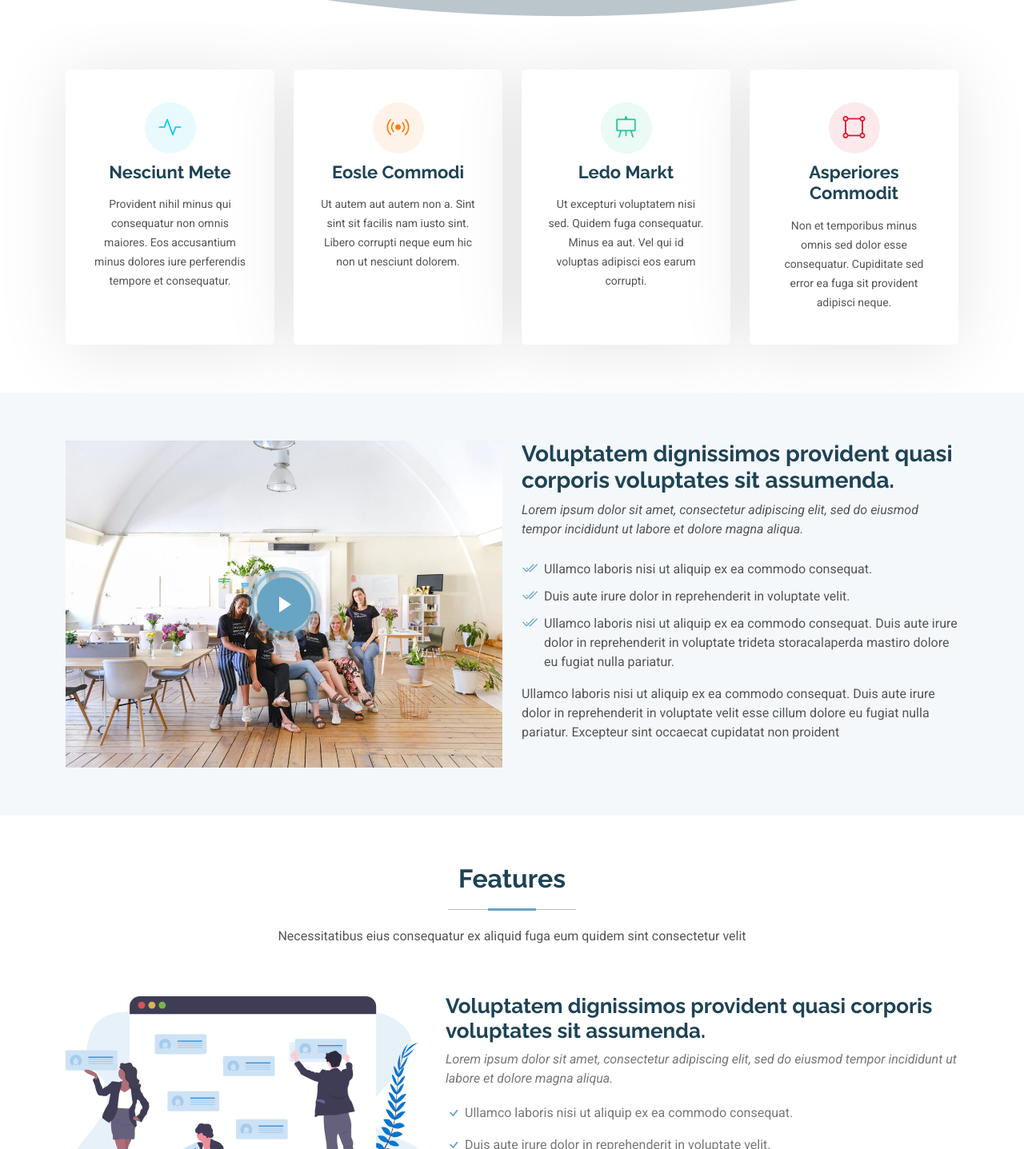
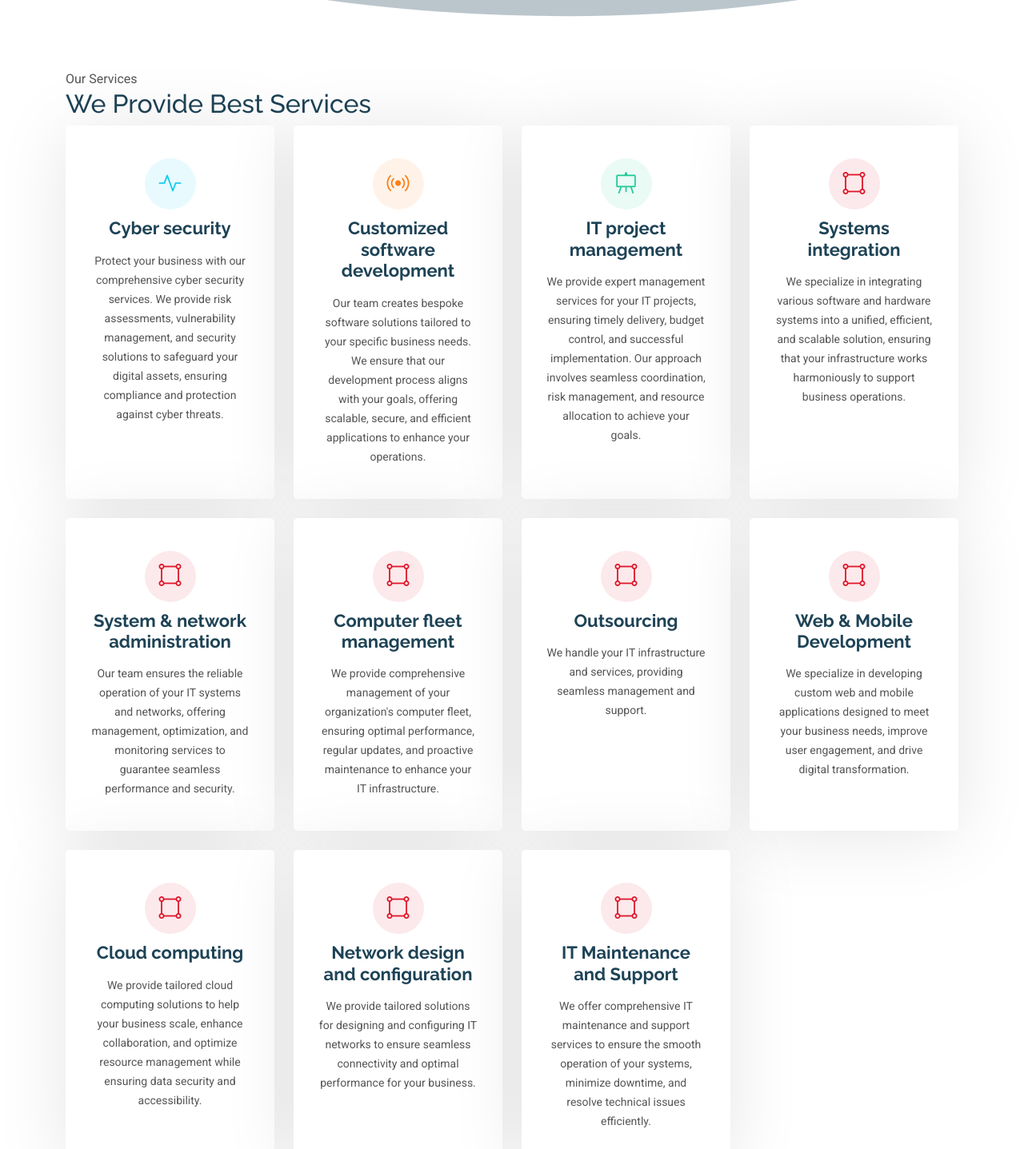
Before and after one commit to francisyao8/tornixtech-web, an Angular app: page /main/home in a window 1280 px wide. Shown: the part 613-2050 px from the top of the page at 80% size. Built offline with nearby package versions, Linux system fonts and the light colour scheme.

Commit message:
home/service/page

```diff
--- a/src/app/main/home/home.component.html
+++ b/src/app/main/home/home.component.html
@@ -11,8 +11,10 @@
               <div class="carousel-container">
                 <h2>Welcome to Tornictech</h2>
                 <p>
-                  Turns your ideas into reality
+                  Turns your ideas into reality <br>
+                  Innovate solution for Modern Needs
                 </p>
+
                 <!-- <a href="#about" class="btn-get-started">Read More</a> -->
               </div>
             </div><!-- End Carousel Item -->
@@ -38,6 +40,14 @@
       <section id="featured-services" class="featured-services section">
         <div class="container">
 
+          <div class="section-head center wt-small-separator-outer">
+            <div class="wt-small-separator site-text-primary">
+              <div class="sep-leaf-left"></div>
+              <div>Our Services</div>
+            </div>
+            <h2 class="wt-title">We Provide Best Services</h2>
+          </div>
+
           <div class="row gy-4">
 
             <div class="col-lg-3 col-md-6" data-aos="fade-up" data-aos-delay="100">
@@ -46,9 +56,12 @@
                   <i class="bi bi-activity"></i>
                 </div>
                 <a href="service-details.html" class="stretched-link">
-                  <h3>Nesciunt Mete</h3>
+                  <h3>Cyber security</h3>
                 </a>
-                <p>Provident nihil minus qui consequatur non omnis maiores. Eos accusantium minus dolores iure perferendis tempore et consequatur.</p>
+                <p>
+                  Protect your business with our comprehensive cyber security services. We provide risk assessments,
+                  vulnerability management, and security solutions to safeguard your digital assets, ensuring compliance and protection against cyber threats.
+                </p>
               </div>
             </div><!-- End Service Item -->
 
@@ -58,9 +71,13 @@
                   <i class="bi bi-broadcast"></i>
                 </div>
                 <a href="service-details.html" class="stretched-link">
-                  <h3>Eosle Commodi</h3>
+                  <h3>Customized software development</h3>
                 </a>
-                <p>Ut autem aut autem non a. Sint sint sit facilis nam iusto sint. Libero corrupti neque eum hic non ut nesciunt dolorem.</p>
+                <p>
+                  Our team creates bespoke software solutions tailored to your specific business needs. We ensure that our
+                  development process aligns with your goals, offering scalable, secure, and efficient applications to enhance
+                  your operations.
+                </p>
               </div>
             </div><!-- End Service Item -->
 
@@ -70,13 +87,138 @@
                   <i class="bi bi-easel"></i>
                 </div>
                 <a href="service-details.html" class="stretched-link">
-                  <h3>Ledo Markt</h3>
+                  <h3>IT project management</h3>
                 </a>
-                <p>Ut excepturi voluptatem nisi sed. Quidem fuga consequatur. Minus ea aut. Vel qui id voluptas adipisci eos earum corrupti.</p>
+                <p>
+                  We provide expert management services for your IT projects, ensuring timely delivery, budget control, and successful implementation.
+                  Our approach involves seamless coordination, risk management, and resource allocation to achieve your goals.
+                </p>
               </div>
             </div><!-- End Service Item -->
 
             <div class="col-lg-3 col-md-6" data-aos="fade-up" data-aos-delay="400">
+              <div class="service-item item-red position-relative">
+                <div class="icon">
+                  <i class="bi bi-bounding-box-circles"></i>
+                </div>
+                <a href="service-details.html" class="stretched-link">
+                  <h3>Systems integration</h3>
+                </a>
+                <p>
+                  We specialize in integrating various software and hardware systems into a unified, efficient, and scalable solution, ensuring that your infrastructure works harmoniously to support business operations.
+                </p>
+                <a href="service-details.html" class="stretched-link"></a>
+              </div>
+            </div><!-- End Service Item -->
+
+            <div class="col-lg-3 col-md-6" data-aos="fade-up" data-aos-delay="400">
+              <div class="service-item item-red position-relative">
+                <div class="icon">
+                  <i class="bi bi-bounding-box-circles"></i>
+                </div>
+                <a href="service-details.html" class="stretched-link">
+                  <h3>System & network administration</h3>
+                </a>
+                <p>
+                  Our team ensures the reliable operation of your IT systems and networks, offering management, optimization,
+                  and monitoring services to guarantee seamless performance and security.
+                </p>
+                <a href="service-details.html" class="stretched-link"></a>
+              </div>
+            </div><!-- End Service Item -->
+
+            <div class="col-lg-3 col-md-6" data-aos="fade-up" data-aos-delay="400">
+              <div class="service-item item-red position-relative">
+                <div class="icon">
+                  <i class="bi bi-bounding-box-circles"></i>
+                </div>
+                <a href="service-details.html" class="stretched-link">
+                  <h3>Computer fleet management</h3>
+                </a>
+                <p>
+                  We provide comprehensive management of your organization's computer fleet, ensuring optimal performance, regular updates, and proactive maintenance to enhance your IT infrastructure.
+                </p>
+                <a href="service-details.html" class="stretched-link"></a>
+              </div>
+            </div><!-- End Service Item -->
+
+            <div class="col-lg-3 col-md-6" data-aos="fade-up" data-aos-delay="400">
+              <div class="service-item item-red position-relative">
+                <div class="icon">
+                  <i class="bi bi-bounding-box-circles"></i>
+                </div>
+                <a href="service-details.html" class="stretched-link">
+                  <h3>Outsourcing</h3>
+                </a>
+                <p>
+                  We handle your IT infrastructure and services, providing seamless management and support.
+                </p>
+                <a href="service-details.html" class="stretched-link"></a>
+              </div>
+            </div><!-- End Service Item -->
+
+            <div class="col-lg-3 col-md-6" data-aos="fade-up" data-aos-delay="400">
+              <div class="service-item item-red position-relative">
+                <div class="icon">
+                  <i class="bi bi-bounding-box-circles"></i>
+                </div>
+                <a href="service-details.html" class="stretched-link">
+                  <h3>Web & Mobile Development</h3>
+                </a>
+                <p>
+                  We specialize in developing custom web and mobile applications designed to meet your business needs, improve user engagement, and drive digital transformation.
+                </p>
+                <a href="service-details.html" class="stretched-link"></a>
+              </div>
+            </div><!-- End Service Item -->
+
+            <div class="col-lg-3 col-md-6" data-aos="fade-up" data-aos-delay="400">
+              <div class="service-item item-red position-relative">
+                <div class="icon">
+                  <i class="bi bi-bounding-box-circles"></i>
+                </div>
+                <a href="service-details.html" class="stretched-link">
+                  <h3>Cloud computing</h3>
+                </a>
+                <p>
+                  We provide tailored cloud computing solutions to help your business scale, enhance collaboration, and
+                  optimize resource management while ensuring data security and accessibility.
+                </p>
+                <a href="service-details.html" class="stretched-link"></a>
+              </div>
+            </div><!-- End Service Item -->
+
+            <div class="col-lg-3 col-md-6" data-aos="fade-up" data-aos-delay="400">
+              <div class="service-item item-red position-relative">
+                <div class="icon">
+                  <i class="bi bi-bounding-box-circles"></i>
+                </div>
+                <a href="service-details.html" class="stretched-link">
+                  <h3>Network design and configuration</h3>
+                </a>
+                <p>
+                  We provide tailored solutions for designing and configuring IT networks to ensure seamless connectivity and optimal performance for your business.
+                </p>
+                <a href="service-details.html" class="stretched-link"></a>
+              </div>
+            </div><!-- End Service Item -->
+
+            <div class="col-lg-3 col-md-6" data-aos="fade-up" data-aos-delay="400">
+              <div class="service-item item-red position-relative">
+                <div class="icon">
+                  <i class="bi bi-bounding-box-circles"></i>
+                </div>
+                <a href="service-details.html" class="stretched-link">
+                  <h3>IT Maintenance and Support</h3>
+                </a>
+                <p>
+                We offer comprehensive IT maintenance and support services to ensure the smooth operation of your systems, minimize downtime, and resolve technical issues efficiently.
+                </p>
+                <a href="service-details.html" class="stretched-link"></a>
+              </div>
+            </div><!-- End Service Item -->
+
+            <!-- <div class="col-lg-3 col-md-6" data-aos="fade-up" data-aos-delay="400">
               <div class="service-item item-red position-relative">
                 <div class="icon">
                   <i class="bi bi-bounding-box-circles"></i>
@@ -87,7 +229,8 @@
                 <p>Non et temporibus minus omnis sed dolor esse consequatur. Cupiditate sed error ea fuga sit provident adipisci neque.</p>
                 <a href="service-details.html" class="stretched-link"></a>
               </div>
-            </div><!-- End Service Item -->
+            </div> -->
+            <!-- End Service Item -->
           </div>
 
         </div>
```
